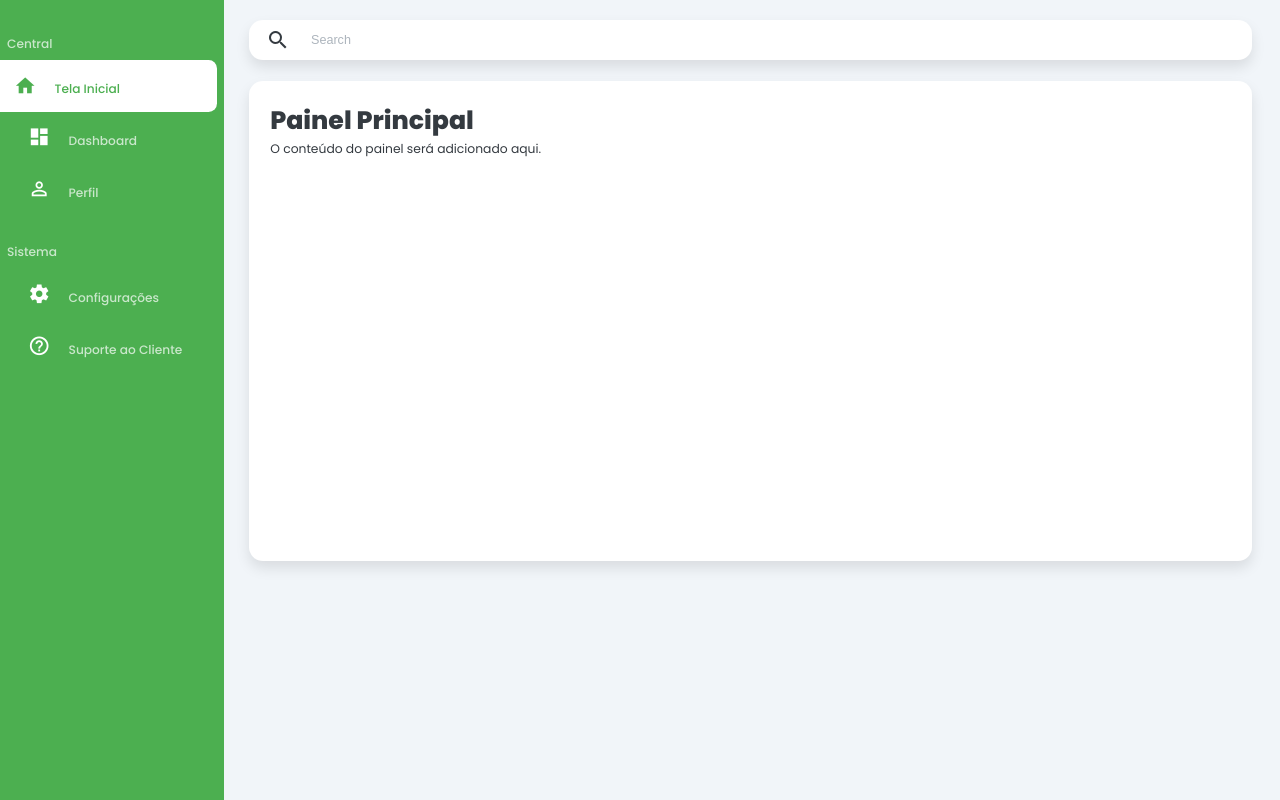
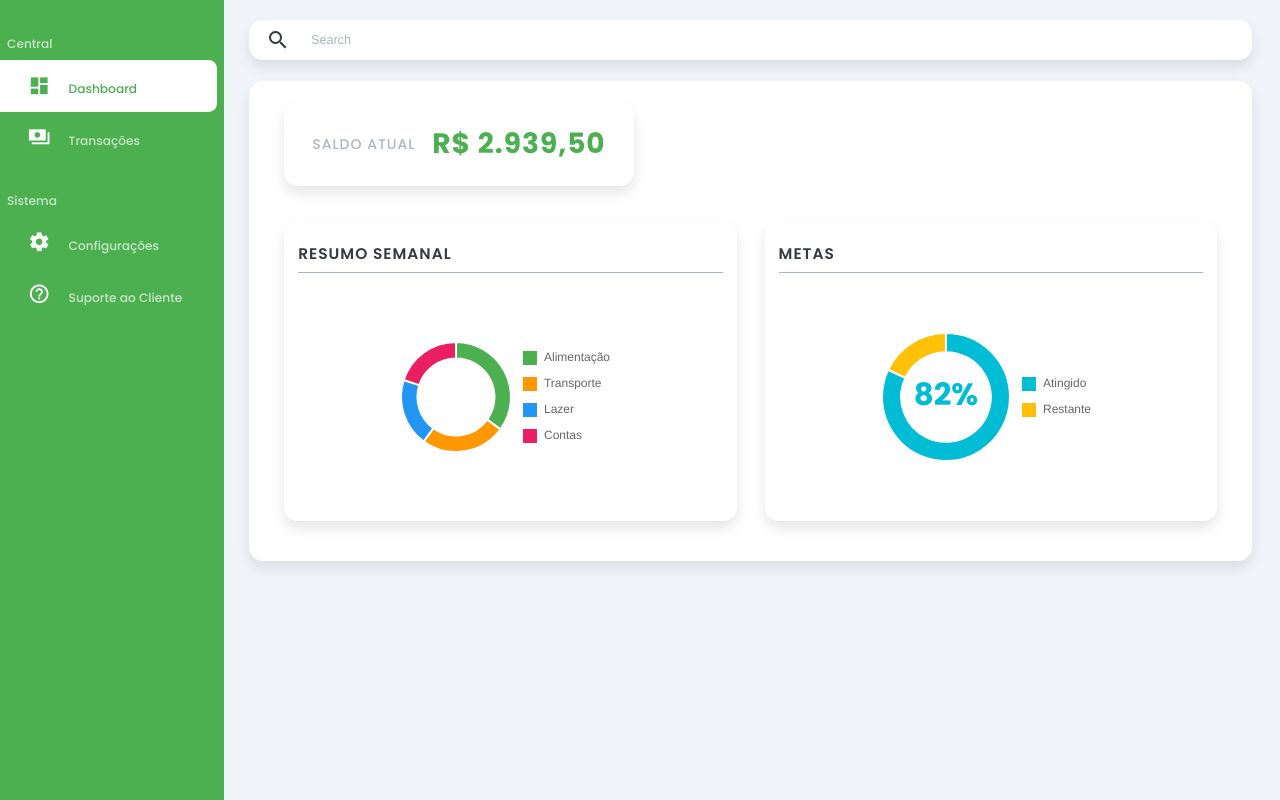
Before and after one commit to rafaellucas30290/Controle_Financeiro, a plain HTML site: page index.html in a window 1280 px wide. Drawn offline with nearby package versions, Linux system fonts and the light colour scheme; files that its build step writes are made by us from their sources.

Commit message:
Graficos adicionados (falta integração com back-end); sidebar atualizada

```diff
--- a/index.html
+++ b/index.html
@@ -4,7 +4,7 @@
     <meta charset="UTF-8">
     <meta name="viewport" content="width=device-width, initial-scale=1.0">
     <title>Financeiro | Home</title>
-    <link rel="stylesheet" href="style.css">
+    <link rel="stylesheet" href="styles/style.css">
     <link href="https://fonts.googleapis.com/icon?family=Material+Icons+Sharp" rel="stylesheet">
 </head>
 <body>
@@ -13,16 +13,12 @@
             <div class="sidebar">
                 <h3>Central</h3>
                 <a href="#" class="active">
-                    <span class="material-icons-sharp">home</span>
-                    <h3>Tela Inicial</h3>
-                </a>
-                <a href="#">
                     <span class="material-icons-sharp">dashboard</span>
                     <h3>Dashboard</h3>
                 </a>
-                <a href="#" id="profile-link">
-                    <span class="material-icons-sharp">person_outline</span>
-                    <h3>Perfil</h3>
+                <a href="#">
+                    <span class="material-icons-sharp">payments</span>
+                    <h3>Transações</h3>
                 </a>
 
                 <h3 class="section-separator">Sistema</h3>
@@ -44,14 +40,30 @@
             </div>
 
             <div class="content-panel">
-                <div class="default-content">
-                    <h1>Painel Principal</h1>
-                    <p>O conteúdo do painel será adicionado aqui.</p>
+                <div class="saldo-atual-container">
+                    <span class="saldo-label">SALDO ATUAL</span>
+                    <span class="saldo-valor" id="saldoAtual">R$ 0,00</span>
+                </div>
+                <div class="charts-container">
+                    <div class="chart-card">
+                        <h3>RESUMO SEMANAL</h3>
+                        <div class="chart-flex">
+                            <canvas id="pieChart1"></canvas>
+                        </div>
+                    </div>
+                    <div class="chart-card">
+                        <h3>METAS</h3>
+                        <div class="chart-flex">
+                            <canvas id="pieChart2"></canvas>
+                        </div>
+                    </div>
                 </div>
             </div>
         </main>
     </div>
 
-    <script src="dashboard.js"></script>
+    <script src="https://cdn.jsdelivr.net/npm/chart.js"></script>
+    <script src="scripts/dashboard.js"></script>
+
 </body>
 </html>
--- a/scripts/dashboard.js
+++ b/scripts/dashboard.js
@@ -1,94 +1,95 @@
-document.addEventListener('DOMContentLoaded', () => {
-    const sidebarLinks = document.querySelectorAll('.sidebar a');
-    const profileLink = document.getElementById('profile-link');
-    const defaultContent = document.querySelector('.default-content');
-
-    // Função para verificar se o usuário está logado
-    function isLoggedIn() {
-        return localStorage.getItem('isLoggedIn') === 'true';
-    }
-
-    // Função para atualizar a seleção dos links da sidebar
-    function updateSidebarSelection(activeLink) {
-        sidebarLinks.forEach(link => {
-            link.classList.remove('active');
-        });
-        activeLink.classList.add('active');
-    }
-
-    // Função para mostrar o perfil do admin
-    function showAdminProfile() {
-        defaultContent.style.display = 'none';
-
-        // Criar e mostrar o perfil do admin
-        const adminProfile = document.createElement('div');
-        adminProfile.className = 'admin-profile';
-        adminProfile.innerHTML = `
-            <div class="profile-header">
-                <div class="avatar">
-                    <span class="material-icons-sharp">account_circle</span>
-                </div>
-                <h2>Admin</h2>
-                <p>admin@admin.com</p>
-            </div>
-            <div class="profile-info">
-                <div class="info-item">
-                    <span class="material-icons-sharp">email</span>
-                    <p>admin@admin.com</p>
-                </div>
-                <div class="info-item">
-                    <span class="material-icons-sharp">security</span>
-                    <p>Conta Administrativa</p>
-                </div>
-                <div class="info-item">
-                    <span class="material-icons-sharp">logout</span>
-                    <p><a href="#" id="logout-link">Sair</a></p>
-                </div>
-            </div>
-        `;
-
-        document.querySelector('.content-panel').appendChild(adminProfile);
-
-        // Adicionar evento para o botão de logout
-        const logoutLink = document.getElementById('logout-link');
-        logoutLink.addEventListener('click', function(event) {
-            event.preventDefault();
-            localStorage.removeItem('isLoggedIn');
-            window.location.href = 'index.html';
-        });
-    }
-
-    // Função para voltar ao conteúdo padrão
-    function showDefaultContent() {
-        defaultContent.style.display = 'block';
-
-        // Remover o perfil do admin se existir
-        const adminProfile = document.querySelector('.admin-profile');
-        if (adminProfile) {
-            adminProfile.remove();
+// Gráfico de Rosca (Resumo Semanal)
+const pieChart1 = new Chart(document.getElementById('pieChart1'), {
+    type: 'doughnut',
+    data: {
+        labels: ['Alimentação', 'Transporte', 'Lazer', 'Contas'],
+        datasets: [{
+            data: [35, 25, 20, 20],
+            backgroundColor: [
+                '#4CAF50', // verde
+                '#FF9800', // laranja
+                '#2196F3', // azul
+                '#E91E63'  // rosa
+            ]
+        }]
+    },
+    options: {
+        responsive: true,
+        cutout: '70%',
+        plugins: {
+            legend: {
+                position: 'right',
+                labels: {
+                    boxWidth: 16,
+                    boxHeight: 16
+                }
+            },
+            title: {
+                display: false
+            }
         }
     }
+});
 
-    // Evento para o link do perfil
-    profileLink.addEventListener('click', function(event) {
-        event.preventDefault();
-        updateSidebarSelection(this);
-        showAdminProfile();
-    });
-
-    // Eventos para os outros links da sidebar
-    sidebarLinks.forEach(link => {
-        if (link !== profileLink) {
-            link.addEventListener('click', function(event) {
-                event.preventDefault();
-                updateSidebarSelection(this);
-                showDefaultContent();
-            });
+// Gráfico de Rosca (Metas)
+const metaPercent = 82; // valor aleatório para "Atingido"
+const pieChart2 = new Chart(document.getElementById('pieChart2'), {
+    type: 'doughnut',
+    data: {
+        labels: ['Atingido', 'Restante'],
+        datasets: [{
+            data: [metaPercent, 100 - metaPercent],
+            backgroundColor: [
+                '#00BCD4', // ciano
+                '#FFC107'  // amarelo
+            ]
+        }]
+    },
+    options: {
+        responsive: true,
+        cutout: '70%',
+        plugins: {
+            legend: {
+                position: 'right',
+                labels: {
+                    boxWidth: 16,
+                    boxHeight: 16
+                }
+            },
+            title: {
+                display: false
+            },
+            tooltip: {
+                enabled: false
+            }
+        },
+        animation: {
+            onComplete: function() {
+                const chart = pieChart2;
+                const ctx = chart.ctx;
+                ctx.save();
+                ctx.font = 'bold 2.2rem Poppins, Arial';
+                ctx.fillStyle = '#00BCD4';
+                ctx.textAlign = 'center';
+                ctx.textBaseline = 'middle';
+                ctx.fillText(metaPercent + '%', chart.getDatasetMeta(0).data[0].x, chart.getDatasetMeta(0).data[0].y);
+                ctx.restore();
+            }
         }
-    });
-
-    // Verificar se o usuário está logado
-    if (!isLoggedIn()) {
-        window.location.href = 'index.html';
     }
 });
+
+// Saldo Atual Aleatório
+function gerarSaldoAleatorio(min, max) {
+    const valor = Math.random() * (max - min) + min;
+    return valor;
+}
+
+function formatarReal(valor) {
+    return valor.toLocaleString('pt-BR', { style: 'currency', currency: 'BRL' });
+}
+
+document.addEventListener('DOMContentLoaded', function() {
+    const saldo = gerarSaldoAleatorio(1000, 5000);
+    document.getElementById('saldoAtual').textContent = formatarReal(saldo);
+});
--- a/styles/style.css
+++ b/styles/style.css
@@ -206,7 +206,7 @@ aside h3 {
     border-top-left-radius: 0rem;
     border-bottom-right-radius: 0.6rem;
     border-bottom-left-radius: 0rem;
-    padding-left: 1rem;
+    padding-left: 2rem;
     margin-right: 0.5rem;
 }
 
@@ -216,11 +216,12 @@ aside h3 {
 
 .sidebar a:hover {
     color: var(--color-primary);
-    background-color: var(--color-light);
-    border-top-right-radius: 0.6rem;
+    background-color: rgba(255, 255, 255, 0.501);
+    border-top-right-radius: 0.5rem;
     border-top-left-radius: 0rem;
-    border-bottom-right-radius: 0.6rem;
+    border-bottom-right-radius: 0.5rem;
     border-bottom-left-radius: 0rem;
+
 }
 
 .sidebar a:hover h3 {
@@ -362,3 +363,81 @@ main {
         padding-right: 1rem;
     }
 }
+
+.charts-container {
+    display: flex;
+    gap: 2rem;
+    justify-content: space-between;
+    padding: 1rem;
+}
+
+.chart-card {
+    flex: 1;
+    background: var(--color-white);
+    padding: 1.5rem 1rem 1rem 1rem;
+    border-radius: var(--card-border-radius);
+    box-shadow: var(--box-shadow);
+    display: flex;
+    flex-direction: column;
+    align-items: stretch;
+    min-width: 320px;
+}
+
+.chart-card h3 {
+    font-size: 1.1rem;
+    font-weight: 600;
+    color: var(--color-dark);
+    margin-bottom: 1rem;
+    letter-spacing: 1px;
+    border-bottom: 1px solid var(--color-grey);
+    padding-bottom: 0.5rem;
+}
+
+.chart-flex {
+    display: flex;
+    align-items: center;
+    justify-content: center;
+    min-height: 220px;
+}
+
+.chart-card canvas {
+    max-width: 220px;
+    max-height: 220px;
+}
+
+@media screen and (max-width: 900px) {
+    .charts-container {
+        flex-direction: column;
+        gap: 1.5rem;
+    }
+    .chart-card {
+        min-width: unset;
+    }
+}
+
+.saldo-atual-container {
+    display: flex;
+    align-items: center;
+    gap: 1.2rem;
+    margin-bottom: 1.5rem;
+    background: var(--color-white);
+    border-radius: var(--card-border-radius);
+    box-shadow: var(--box-shadow);
+    padding: 1.5rem 2rem;
+    width: fit-content;
+    margin-left: 1rem;
+}
+
+.saldo-label {
+    font-size: 1rem;
+    color: var(--color-grey);
+    font-weight: 500;
+    letter-spacing: 1px;
+}
+
+.saldo-valor {
+    font-size: 2rem;
+    color: var(--color-primary);
+    font-weight: 700;
+    letter-spacing: 1px;
+}
```
Also changed, not shown: cadastro.html (+2 -2 lines), login.html (+2 -2 lines).
